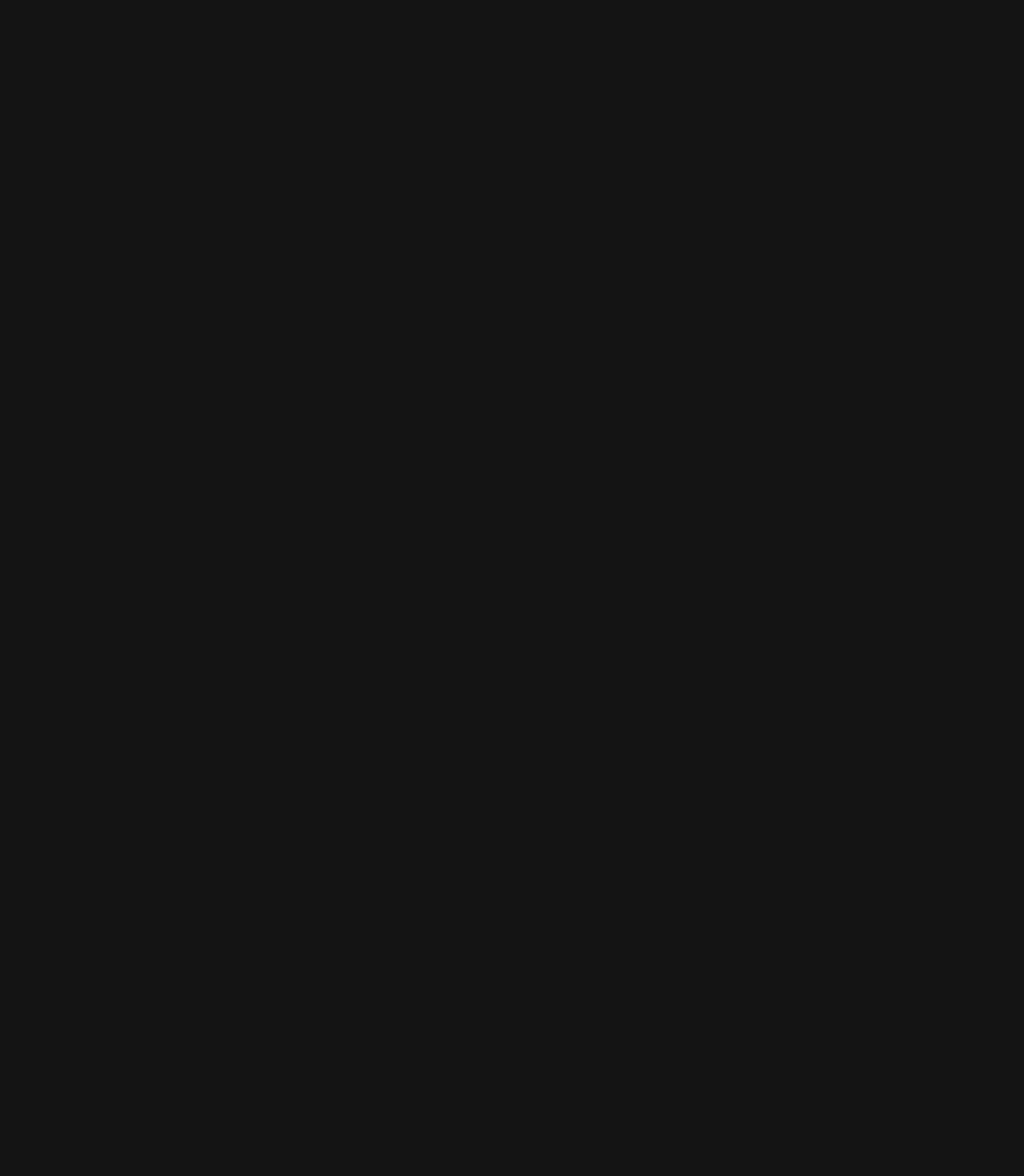
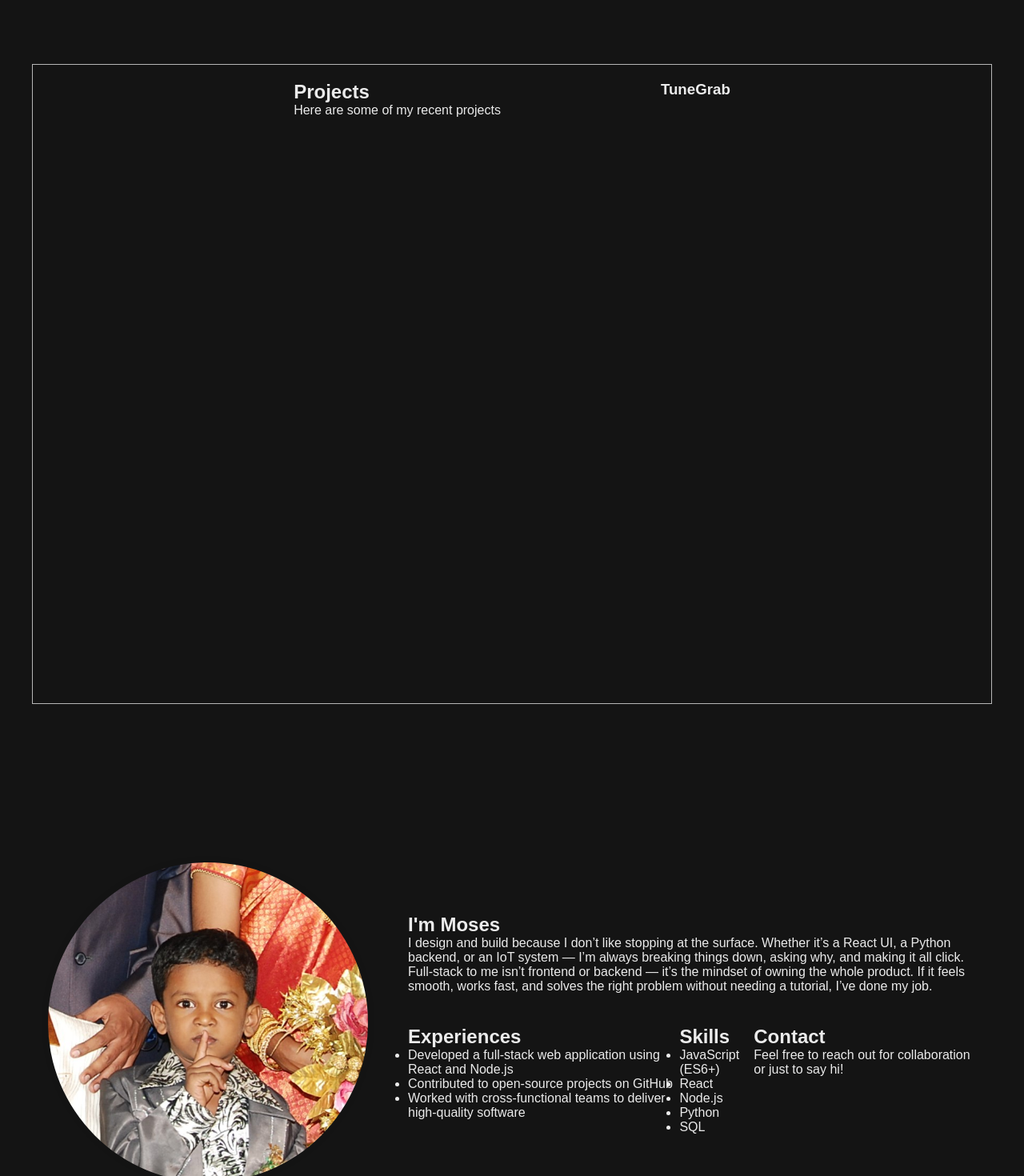
Before and after one commit to mosesfdo/Portfolio, a React (Vite) app: page / in a window 1280 px wide. Shown: the part 720-2190 px from the top of the page at 80% size. Before the commit the page ends 800 px from the top, so only its background shows below. Built offline with nearby package versions, Linux system fonts and the light colour scheme; a web font is replaced by a local one.

Commit message:
Refactor layout and add ProjectBar component
Removed splash screen logic and refactored App.jsx to use a multi-section layout with home, projects, and about sections. Added ProjectBar component and related CSS. Updated styles in App.css for new sections. Added new about image.

```diff
--- a/src/App.css
+++ b/src/App.css
@@ -149,87 +149,41 @@
     background-color: rgb(25, 25, 25);
     border-radius: 50%;
     border: 2px solid #ebebeb16;
-    box-shadow: 0 0 10px rgba(0, 0, 0, 0.1);
+    box-shadow:  0px 0px 26px 0px rgba(177, 175, 177, 0.039);
 }
 
 
-/* Splash Screen Styles */
-.splash-overlay {
-  position: fixed;
-  z-index: 9999;
-  top: 0;
-  left: 0;
-  width: 100vw;
-  height: 100vh;
-  background: rgb(25, 25, 25); /* match .anime-image and site bg */
+.project-section {
+  border: #b7b7b7 1px solid;
+  display: flex;
+  flex-direction: row;
+  justify-content: center;
+  gap: 200px;
+  padding: 20px 0;
+}
+
+.about-section {
   display: flex;
   align-items: center;
   justify-content: center;
-  transition: opacity 0.3s;
-  opacity: 1;
-  pointer-events: auto;
+  gap: 50px;
 }
 
-.splash-fade-out {
-  opacity: 0;
-  transition: opacity 1.2s;
+.about-image{
+  width: 400px;
+  height: 400px;
+  border-radius: 50%;
+  overflow: hidden;
+  box-shadow: 0 0 10px rgba(0, 0, 0, 0.1);
 }
 
-.splash-move {
-  will-change: transform;
-}
 
-.splash-overlay.splash-fade-out {
-  /* Only fade out if not moving */
-  transition: opacity 1.2s;
-}
 
-.splash-overlay .splash-move {
-  pointer-events: none;
-}
 
-.splash-anime-image {
-  width: 260px;
-  max-width: 80vw;
-  background-color: rgb(25, 25, 25);
-  border-radius: 50%;
-  border: 2px solid #ebebeb16;
-  box-shadow: 0 0 10px rgba(0, 0, 0, 0.1);
-  animation: popUpFromBelow 1.5s cubic-bezier(0.34, 1.56, 0.64, 1);
-}
-
-@keyframes popUpFromBelow {
-  0% {
-    opacity: 0;
-    transform: translateY(100vh) scale(0.7);
-  }
-  50% {
-    opacity: 1;
-    transform: translateY(-60px) scale(1.15);
-  }
-  65% {
-    transform: translateY(20px) scale(0.95);
-  }
-  80% {
-    transform: translateY(-10px) scale(1.05);
-  }
-  90% {
-    transform: translateY(5px) scale(0.98);
-  }
-  100% {
-    opacity: 1;
-    transform: translateY(0) scale(1);
-  }
-}
-
-@media (max-width: 600px) {
-  .splash-anime-image {
-    width: 60vw;
-    max-width: 90vw;
-  }
-  .splash-overlay {
-    padding: 0;
-  }
+.three-section {
+  display: flex;
+  justify-content: space-between;
+  margin-top: 40px;
 }
 
 
--- a/src/App.jsx
+++ b/src/App.jsx
@@ -1,66 +1,18 @@
-import React, { useEffect, useRef, useState } from 'react'
+import React from 'react'
 import './App.css'
 import animeMe from './assets/Images/anime-me.png'
 import LinkedInIcon from './assets/Images/linkedin.svg'
 import GitHubIcon from './assets/Images/github.svg'
+import ProjectBar from './assets/Components/ProjectBar/ProjectBar.jsx'
+import aboutImage from './assets/Images/ha.jpg'
 
 function App() {
-  const [showSplash, setShowSplash] = useState(true);
-  const [fadeSplash, setFadeSplash] = useState(false);
-  const [moveSplash, setMoveSplash] = useState(false);
-  const splashImgRef = useRef(null);
-  const heroImgRef = useRef(null);
-
-  useEffect(() => {
-    // Start fade out after animation duration
-    const popUpDuration = 2200;
-    const moveDuration = 1200;
-    // After pop up, start move
-    const moveTimer = setTimeout(() => {
-      setMoveSplash(true);
-    }, popUpDuration);
-    // After move, hide splash
-    const removeTimer = setTimeout(() => {
-      setShowSplash(false);
-    }, popUpDuration + moveDuration);
-    return () => {
-      clearTimeout(moveTimer);
-      clearTimeout(removeTimer);
-    };
-  }, []);
-
-  // Calculate transform for splash image to move to hero image
-  const [splashTransform, setSplashTransform] = useState('');
-  useEffect(() => {
-    if (moveSplash && splashImgRef.current && heroImgRef.current) {
-      const splashRect = splashImgRef.current.getBoundingClientRect();
-      const heroRect = heroImgRef.current.getBoundingClientRect();
-      const scaleX = heroRect.width / splashRect.width;
-      const scaleY = heroRect.height / splashRect.height;
-      const translateX = heroRect.left + heroRect.width / 2 - (splashRect.left + splashRect.width / 2);
-      const translateY = heroRect.top + heroRect.height / 2 - (splashRect.top + splashRect.height / 2);
-      setSplashTransform(`translate(${translateX}px, ${translateY}px) scale(${scaleX}, ${scaleY})`);
-    }
-  }, [moveSplash]);
-
   return (
     <div className="App">
-      {showSplash && (
-        <div className={`splash-overlay${fadeSplash ? ' splash-fade-out' : ''}`}>
-          <img
-            src={animeMe}
-            alt="Splash anime"
-            className={`splash-anime-image${moveSplash ? ' splash-move' : ''}`}
-            ref={splashImgRef}
-            style={moveSplash && splashTransform ? { transform: splashTransform, transition: 'transform 1.2s cubic-bezier(0.22, 1, 0.36, 1)' } : {}}
-          />
-        </div>
-      )}
-      {!showSplash && (
       <section id="home" className="home-section wrapper">
         <div className="intro-text">
           <div className="intro-text-main">
-              <h1 className='name'>I'm Moses</h1>
+            <h1 className='name'>Moses D</h1>
             <p>Full Stack Developer</p>
           </div>
           <div className="description">
@@ -87,10 +39,66 @@
         </div>
 
         <div>
-            <img src={animeMe} alt="Description of image" className="anime-image" ref={heroImgRef} />
+          <img src={animeMe} alt="Description of image" className="anime-image" />
         </div>
       </section>
-      )}
+
+
+      <section className="project-section wrapper" id="projects">
+        <div className="projects-header">
+          <h2>Projects</h2>
+          <p>Here are some of my recent projects</p>
+        </div>
+        <div className="project-list">
+          <ProjectBar />
+        </div>
+      </section>
+
+      <section className="about-section wrapper" id="about">
+        <div className="about-img">
+          <img src={aboutImage} alt="About Me"  className="about-image"/>
+        </div>
+        <div className="about-contents">
+          <div className="about-header">
+          <h2>I'm Moses</h2>
+            <p>I design and build because I don’t like stopping at the surface.
+                Whether it’s a React UI, a Python backend, or an IoT system —
+                I’m always breaking things down, asking why, and making it all click.
+
+                  Full-stack to me isn’t frontend or backend — it’s the mindset of owning the whole product.
+                  If it feels smooth, works fast, and solves the right problem without needing a tutorial, I’ve done my job.</p>
+          </div>
+
+        <div className="three-section">
+          <div className="section-1">
+            <h2>Experiences</h2>
+            <ul>
+              <li>Developed a full-stack web application using React and Node.js</li>
+              <li>Contributed to open-source projects on GitHub</li>
+              <li>Worked with cross-functional teams to deliver high-quality software</li>
+            </ul>
+          </div>
+          <div className="section-2">
+            <h2>Skills</h2>
+            <ul>
+              <li>JavaScript (ES6+)</li>
+              <li>React</li>
+              <li>Node.js</li>
+              <li>Python</li>
+              <li>SQL</li>
+            </ul>
+          </div>
+          <div className="section-3">
+            <h2>Contact</h2>
+            <p>Feel free to reach out for collaboration or just to say hi!</p>
+          </div>
+          </div>
+        </div>
+
+
+      </section>
+
+
     </div>
   )
 }
--- /dev/null
+++ b/src/assets/Components/ProjectBar/ProjectBar.jsx
@@ -0,0 +1,11 @@
+import React from 'react'
+
+function ProjectBar() {
+  return (
+    <div className="project-name">
+        <h3>TuneGrab</h3>
+    </div>
+  )
+}
+
+export default ProjectBar
```
Also changed, not shown: src/assets/Components/ProjectBar/ProjectBar.css (added), src/assets/Images/ha.jpg (added). Lines whose indentation alone changed are shown as unchanged.
